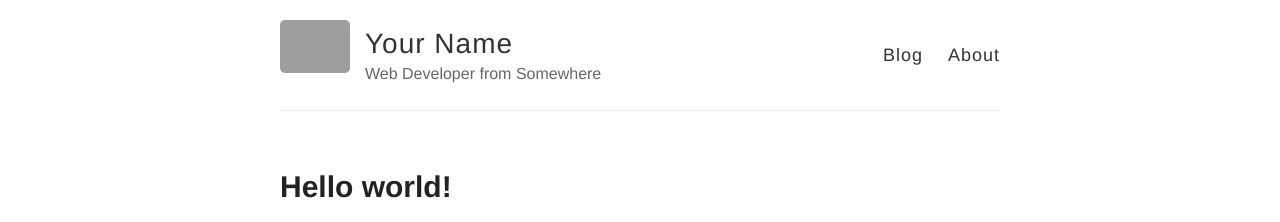
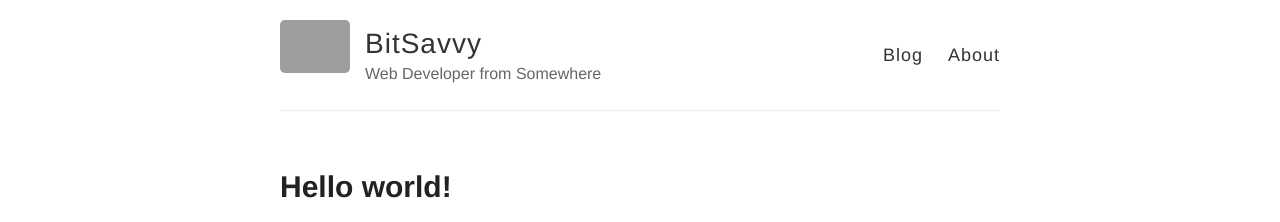
Before and after one commit to BitSavvy-Solutions/bitsavvy-solutions.github.io, a Jekyll site: the page built from _posts/2014-3-3-Hello-World.md, in a window 1280 px wide. Shown: the top 222 px of the page. Built offline with Jekyll 4.4.1, drawn with Linux system fonts in a browser that asks for light colours; grey boxes are pictures that could not be loaded.

Commit message:
Update _config.yml

```diff
--- a/_config.yml
+++ b/_config.yml
@@ -3,7 +3,7 @@
 #
 
 # Name of your site (displayed in the header)
-name: Your Name
+name: BitSavvy
 
 # Short bio or description (displayed in the header)
 description: Web Developer from Somewhere
```
